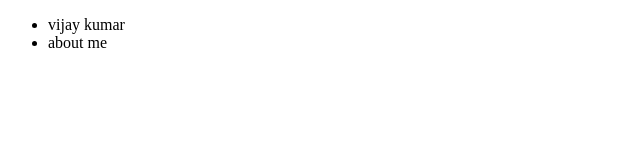
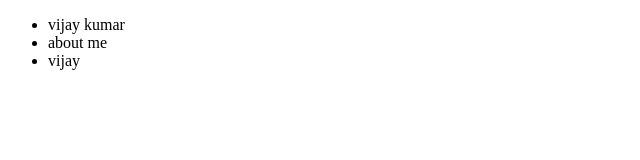
Before and after one commit to sunkesulavijaykumar/Exmple, a plain HTML site: page index.html in a window 1280 px wide. Shown: the full height of the page, 0-640 px from the left. Drawn offline with Linux system fonts and the light colour scheme.

Commit message:
adding one more floder

```diff
--- a/index.html
+++ b/index.html
@@ -10,6 +10,7 @@
         <ul>
             <li>vijay kumar</li>
             <li>about me</li>
+            <li>vijay</li>
         </ul>
     </nav>
 </body>
```
